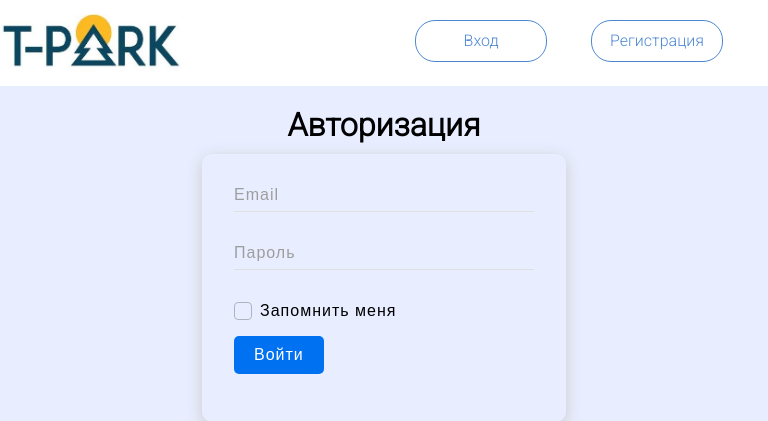
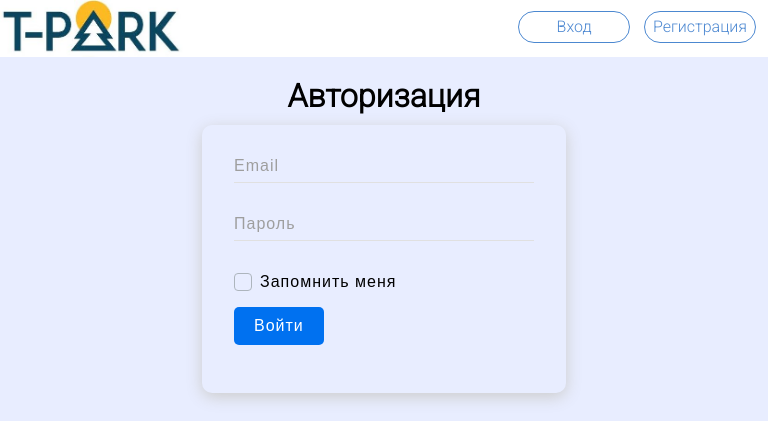
Before and after one commit to Losharik17/Assessment_2.0, a Flask app: a page that uses app/templates/main_0.html in a window 768 px wide. Shown: the top 421 px of the page. Run offline with Flask 2, Linux system fonts and the light colour scheme; some libraries are stand-ins or nearby versions.

Commit message:
Update main_0.css

```diff
--- a/app/static/main_0.css
+++ b/app/static/main_0.css
@@ -153,10 +153,6 @@ body {
 }
 
 
-.buttons {
-    margin-right: 25px;
-}
-
 .button {
     text-align: center;
     border-radius: 20px;
@@ -178,6 +174,7 @@ body {
     color: rgba(0, 86, 189, 0.7);
 }
 
+@media screen and (min-width: 768px) {
     .buttons .button {
         display: inline-block;
         width: 130px;
@@ -189,6 +186,31 @@ body {
         border: 1px solid rgba(0, 86, 189, 0.7);
         transition: color .5s;
         text-decoration: none; !important;
+    }
+
+    .buttons {
+        margin-right: 25px;
+    }
+
+}
+
+@media screen and (max-width: 768px) {
+    .buttons .button {
+        display: inline-block;
+        width: 110px;
+        height: 30px;
+        line-height: 30px;
+        margin: 5px;
+        position: relative;
+        overflow: hidden;
+        border: 1px solid rgba(0, 86, 189, 0.7);
+        transition: color .5s;
+        text-decoration: none; !important;
+    }
+
+    .buttons {
+        margin-right: 7px;
+    }
 }
 
 
```
Lines whose indentation alone changed are shown as unchanged.
